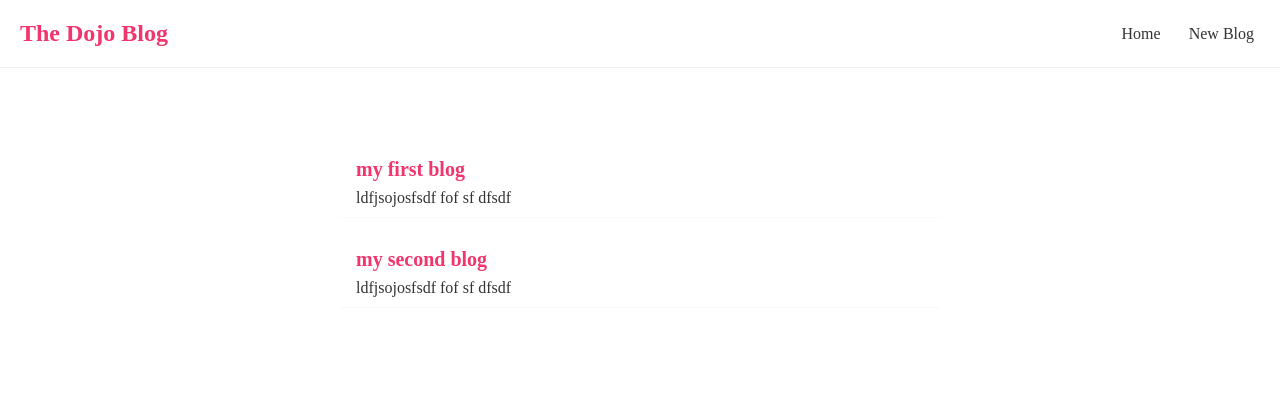
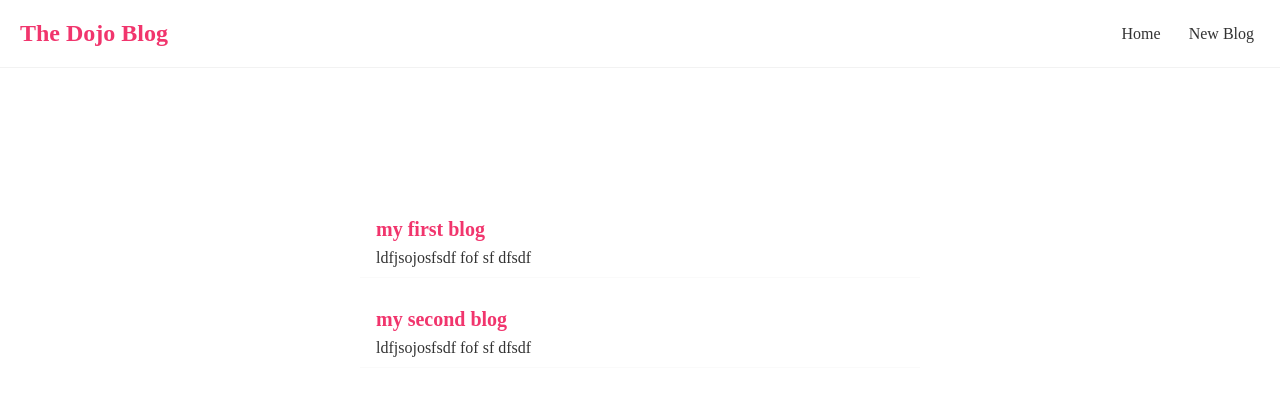
Before and after one commit to BlackLionXD/react-app, a React (Create React App) app: page / in a window 1280 px wide. Shown: the top 396 px of the page. Built offline with nearby package versions, Linux system fonts and the light colour scheme; data requests are answered from the project's data file.

Commit message:
route works

```diff
--- a/package.json
+++ b/package.json
@@ -8,6 +8,7 @@
     "@testing-library/user-event": "^13.5.0",
     "react": "^18.2.0",
     "react-dom": "^18.2.0",
+    "react-router-dom": "^6.4.3",
     "react-scripts": "5.0.1",
     "web-vitals": "^2.1.4"
   },
--- a/src/App.js
+++ b/src/App.js
@@ -1,15 +1,27 @@
 
 import Navbar from './Navbar';
 import Home from './Home';
+import { BrowserRouter, Routes, Route } from 'react-router-dom';
+
+
 export default function App(){
 
 
 return(
- <div className="App">
-    <Navbar/>
-  <Home/>
+  <BrowserRouter>
+     <div className="App">
+      <Navbar/>
+     <div className="content">
+        <Routes>
+        <Route path="/" element={<Home />}/>
+        </Routes>
+     </div>
 
- </div>
+     </div>
 
-)
+
+  </BrowserRouter>
+
+
+);
 }
```
Also changed, not shown: 1 other file (tests, documents, lock files or other folders).
